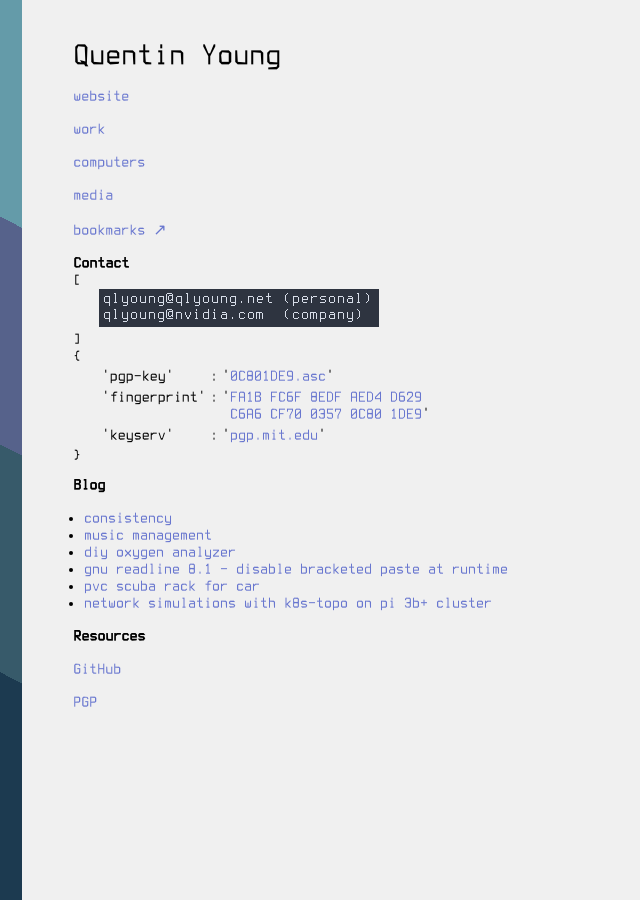
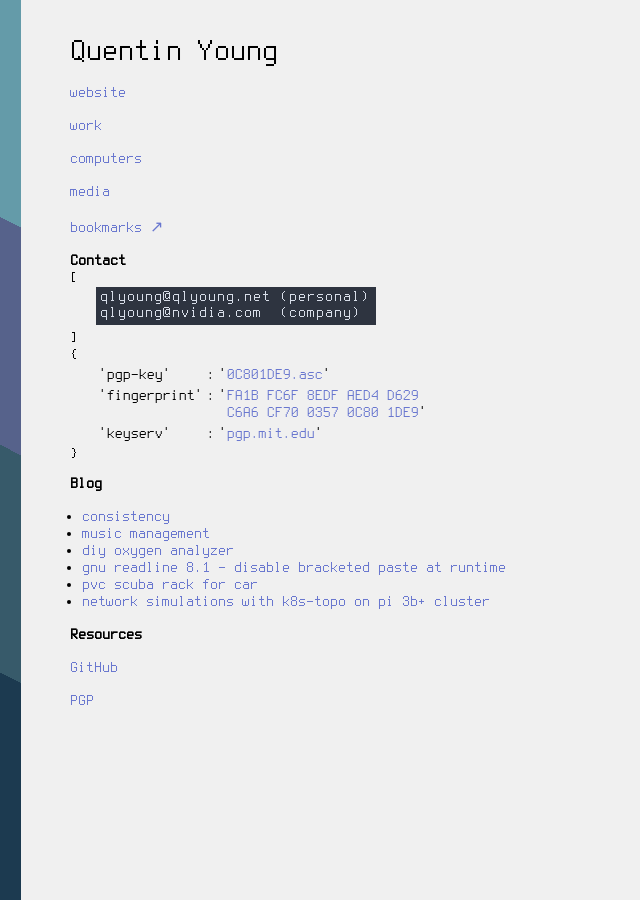
Before and after one commit to qlyoung/qlyoung.github.io, a Jekyll site: the page built from index.html, in a window 1280 px wide. Shown: the whole page, without its empty margins (0-640 px from the left). Built offline with Jekyll 4.4.1, drawn with Linux system fonts in a browser that asks for light colours.

Commit message:
change terminus font to vector
Change the font file to use the vector version. The previous version is
the TrueType version which looks bad on big screens.

Also disable local font usage.

```diff
--- a/css/fonts.css
+++ b/css/fonts.css
@@ -2,5 +2,6 @@
   font-family: "Terminus";
   font-style: normal;
   font-weight: 400;
-  src: local("Terminus"), url("/fonts/terminus.woff") format("woff");
+  /* src: local("Terminus"), url("/fonts/terminus.woff") format("woff"); */
+  src: url("/fonts/terminus.woff") format("woff");
 }
```
Also changed, not shown: fonts/terminus.woff.
